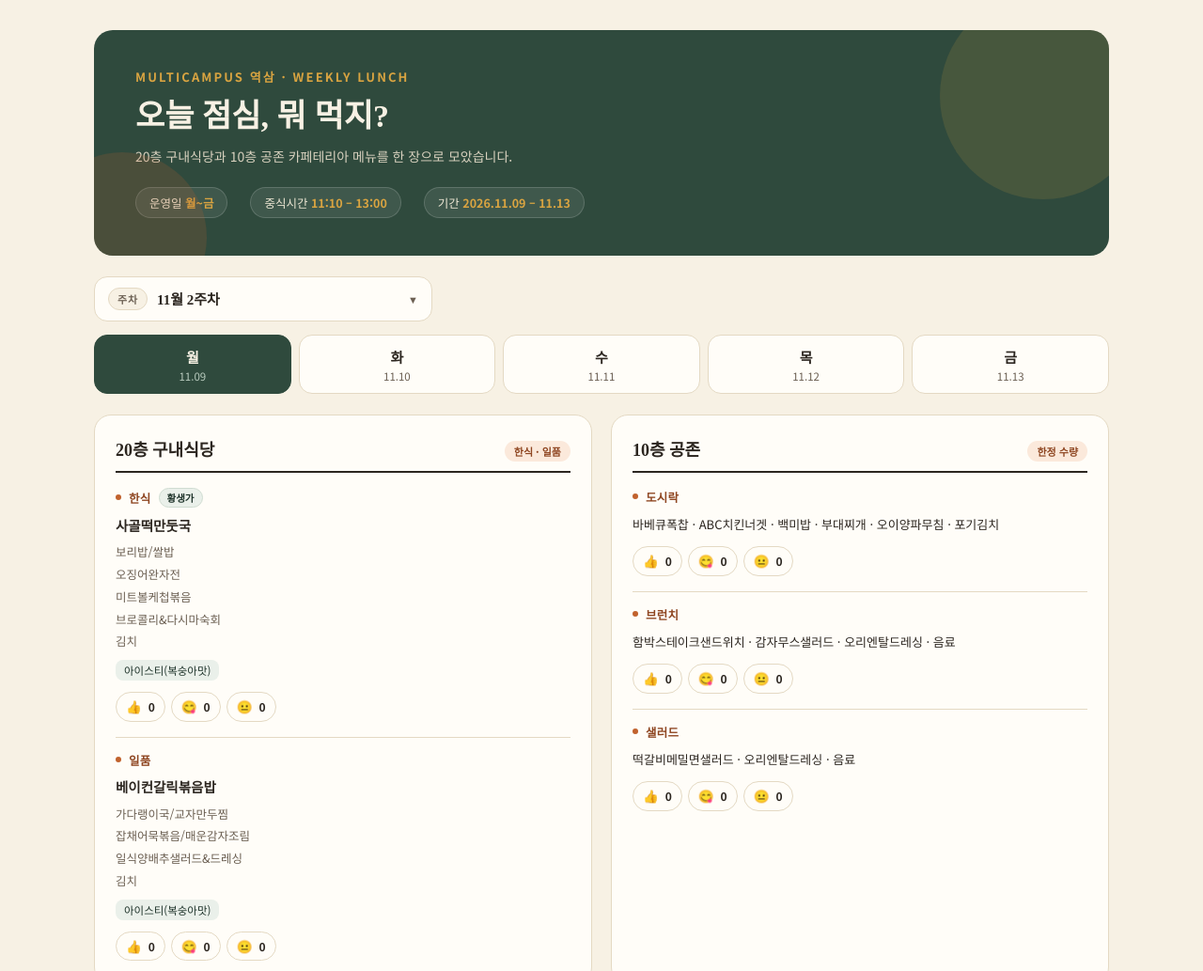
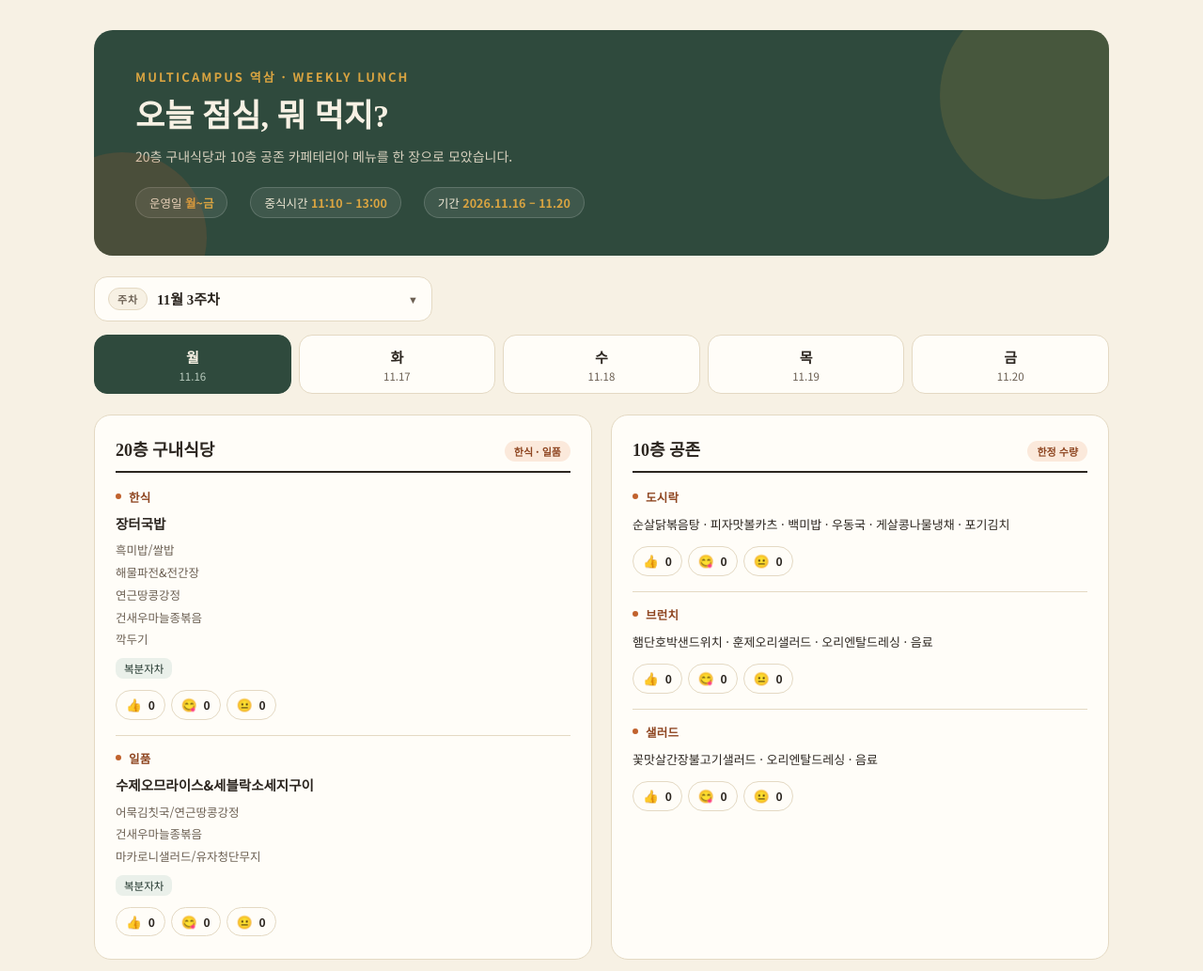
Before and after one commit to hj0304/today-menu, a plain HTML site: page index.html in a window 1280 px wide. Shown: the top 1033 px of the page at 94% size. Drawn offline with Linux system fonts and the light colour scheme.

Commit message:
11월 3주차 식단 업데이트
11.16 ~ 11.20 주간 식단(20F 한식/일품, 10F 도시락/브런치/샐러드)을
WEEKS 배열에 추가. 11.20은 20F 단일 메뉴, 10F 미운영.

Co-Authored-By: Claude Opus 5.5 <noreply@anthropic.com>

```diff
--- a/index.html
+++ b/index.html
@@ -622,6 +622,31 @@ const WEEKS=[
           ilpum:{main:"사천식해물잡탕밥",sub:["계란팟국","라조육","멕시칸샐러드","중국식청경채볶음","양배추샐러드&드레싱","짜사이채무침"],drink:"유자차"}},
      f10:{lunchbox:["훈제오리고추장부추볶음","모둠까스","수수밥","근대된장국","얼갈이된장무침","깍두기"],
           brunch:["BELT샌드위치","닭가슴살샐러드","크리미양파드레싱","음료"],salad:["치킨텐더바게트샐러드","크리미양파드레싱","음료"]}}
+  ]},
+  {label:"11월 3주차",range:"2026.11.16 – 11.20",days:[
+    {date:"2026-11-16",dow:"월",ddate:"11.16",
+     f20:{hansik:{main:"장터국밥",sub:["흑미밥/쌀밥","해물파전&전간장","연근땅콩강정","건새우마늘종볶음","깍두기"],drink:"복분자차"},
+          ilpum:{main:"수제오므라이스&세블락소세지구이",sub:["어묵김칫국/연근땅콩강정","건새우마늘종볶음","마카로니샐러드/유자청단무지"],drink:"복분자차"}},
+     f10:{lunchbox:["순살닭볶음탕","피자맛볼카츠","백미밥","우동국","게살콩나물냉채","포기김치"],
+          brunch:["햄단호박샌드위치","훈제오리샐러드","오리엔탈드레싱","음료"],salad:["꽃맛살간장불고기샐러드","오리엔탈드레싱","음료"]}},
+    {date:"2026-11-17",dow:"화",ddate:"11.17",
+     f20:{hansik:{main:"숯불돼지고기고추장볶음",sub:["차조밥/쌀밥","배추된장국","햄스크램블에그&케찹","양배추쌈&쌈장/무생채/김치"],drink:"아이스티(복숭아맛)"},
+          ilpum:{main:"모둠가스(돈가스&생선가스)",sub:["쌀밥&후리가케","옥수수스프","클링클컷(감자튀김)&케찹","더운채소/피클","샐러드&드레싱"],drink:"아이스티(복숭아맛)"}},
+     f10:{lunchbox:["우삼겹토핑두부김치","감자떡완자전","기장밥","건새우시금치된장국","새우젓호박볶음","오복지"],
+          brunch:["돈까스샌드위치","알리오올리오샐러드","크리미양파드레싱","음료"],salad:["목살스테이크보울","크리미양파드레싱","음료"]}},
+    {date:"2026-11-18",dow:"수",ddate:"11.18",
+     f20:{hansik:{main:"순살안동찜닭&납작당면사리",sub:["수수밥/쌀밥","콩나물국","두부양념구이","오이고추장무침","김치"],drink:"ICE초코"},
+          ilpum:{main:"해물토마토스파게티",sub:["탄산음료","마늘바게트","으깬고구마샐러드","샐러드&드레싱","피클&할라피뇨"],drink:"ICE초코"}},
+     f10:{lunchbox:["돼지갈비찜","도토리김치전","기장밥","시래기된장국","오징어초무침","포기김치"],
+          brunch:["햄치즈샌드위치","리코타치즈샐러드","스리라차마요드레싱","음료"],salad:["참치카나페샐러드","스리라차마요드레싱","음료"]}},
+    {date:"2026-11-19",dow:"목",ddate:"11.19",
+     f20:{hansik:{main:"설렁탕",sub:["혼합잡곡밥/쌀밥","비엔나소시지파인애플볶음","잡채","궁중떡볶이","깍두기"],drink:"매실차"},
+          ilpum:{main:"잔치국수",sub:["미니멸치볶음밥","모둠채소튀김","잡채","궁중떡볶이","배추겉절이"],drink:"매실차"}},
+     f10:{lunchbox:["양송이카레와빅후랑크소세지","치킨가라아게","백미밥","소고기해장국","유자청단무지","열무김치"],
+          brunch:["새우샌드위치","두부샐러드","허니유자드레싱","음료"],salad:["치킨텐더단호박보울","허니유자드레싱","음료"]}},
+    {date:"2026-11-20",dow:"금",ddate:"11.20",
+     f20:{special:{label:"단일 메뉴",main:"(뚝)짬뽕순두부찌개",sub:["보리밥/쌀밥","건새우부추전&전간장","미니비빔국수","깻잎지절임","건파래볶음/김치"],drink:"식혜"}},
+     f10:null}
   ]}
 ];
 /* 메뉴 반응 설정 — 자세한 내용은 README-reactions.md 참고.
```
